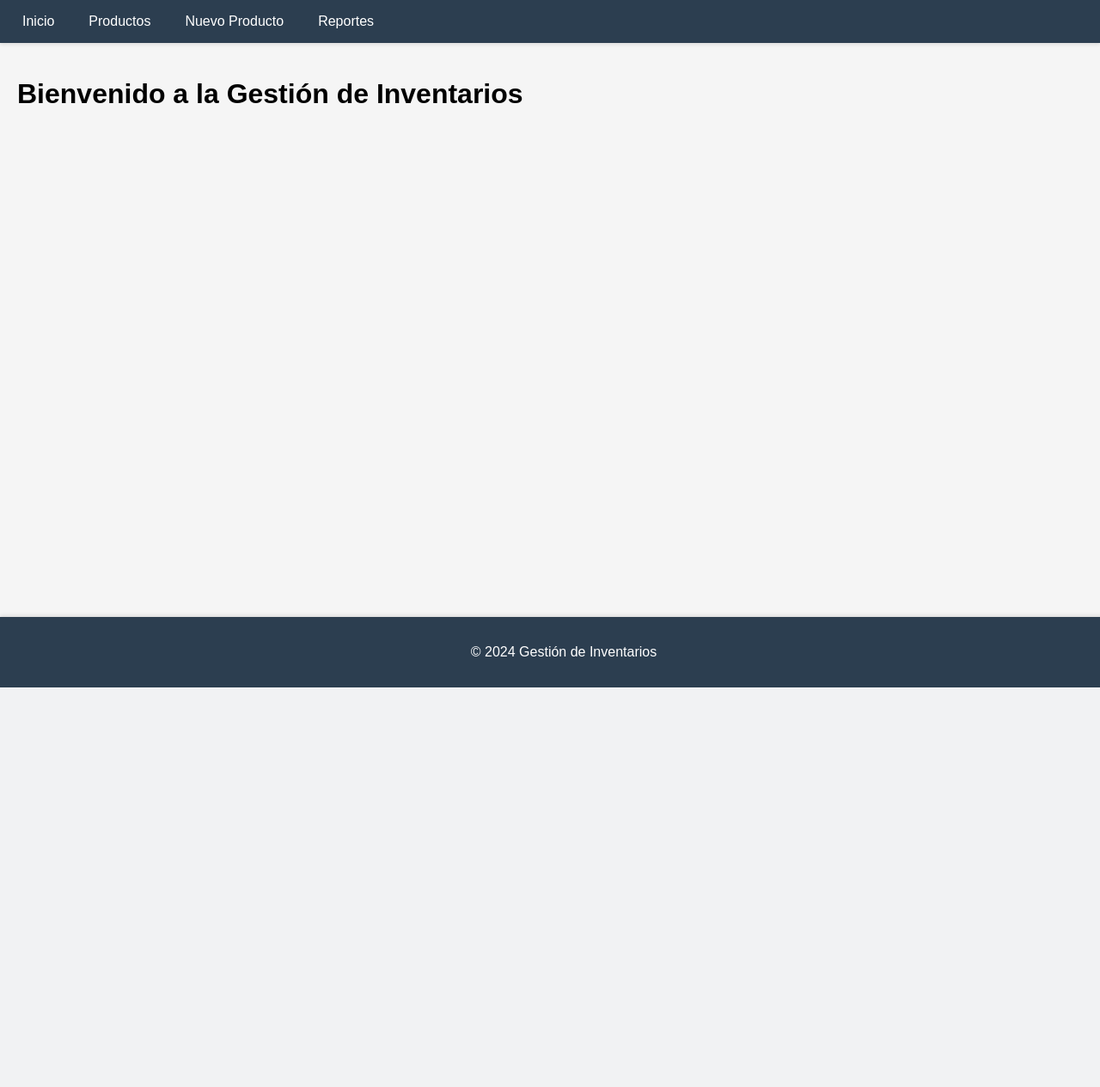
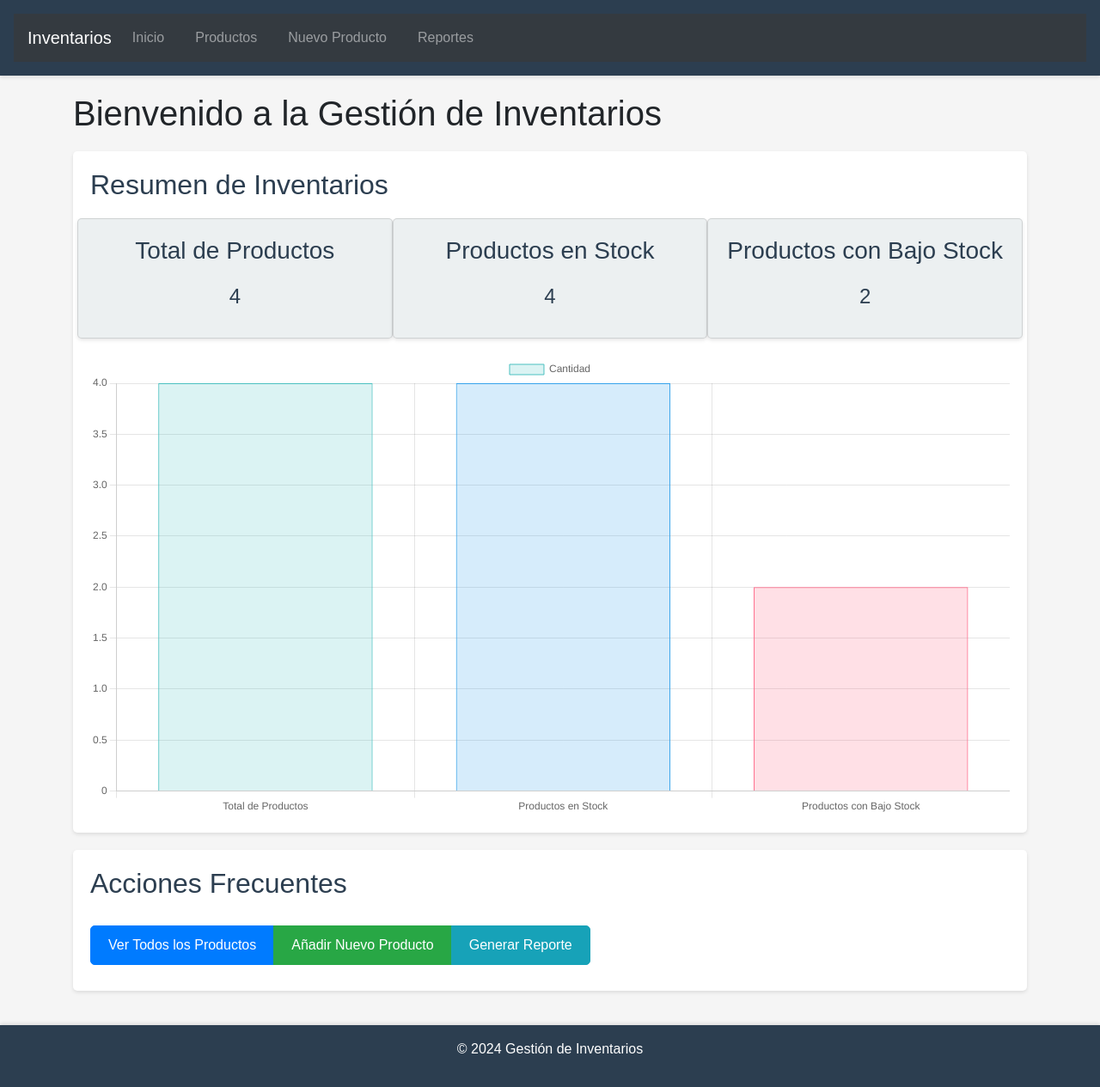
Before and after one commit to AnthoSe/gestion_inventarios, a Flask app: page / in a window 1280 px wide. Shown: the whole page at 86% size. Before the commit the page ends 800 px from the top, so only its background shows below. Run offline with Flask 3, Linux system fonts and the light colour scheme; some libraries are stand-ins or nearby versions.

Commit message:
actualizado

```diff
--- a/routes.py
+++ b/routes.py
@@ -7,7 +7,14 @@ from io import BytesIO
 
 @app.route('/')
 def index():
-    return render_template('index.html')
+    total_productos = Producto.query.count()
+    productos_en_stock = Producto.query.filter(Producto.cantidad > 0).count()
+    productos_bajo_stock = Producto.query.filter(Producto.cantidad <= Producto.min_stock).count()
+    return render_template('index.html',
+                           total_productos=total_productos,
+                           productos_en_stock=productos_en_stock,
+                           productos_bajo_stock=productos_bajo_stock)
+
 
 @app.route('/productos')
 def productos():
--- a/static/css/styles.css
+++ b/static/css/styles.css
@@ -60,42 +60,118 @@ table th {
     color: #2c3e50;
 }
 
+.dashboard {
+    margin-top: 20px;
+}
+
+.info-box, .quick-links {
+    background-color: #ffffff;
+    padding: 20px;
+    border-radius: 5px;
+    box-shadow: 0 2px 4px rgba(0, 0, 0, 0.1);
+    margin-bottom: 20px;
+}
+
+.info-box h2, .quick-links h2 {
+    margin-top: 0;
+    margin-bottom: 20px;
+    color: #2c3e50;
+}
+
+.card-container {
+    display: flex;
+    justify-content: space-around;
+    margin-bottom: 20px;
+}
+
+.card {
+    background-color: #ecf0f1;
+    border-radius: 5px;
+    padding: 20px;
+    width: 30%;
+    text-align: center;
+    box-shadow: 0 2px 4px rgba(0, 0, 0, 0.1);
+}
+
+.card h3 {
+    margin-top: 0;
+    color: #2c3e50;
+}
+
+.card p {
+    font-size: 1.5em;
+    margin: 10px 0;
+    color: #2c3e50;
+}
+
 .btn {
     display: inline-block;
     padding: 10px 20px;
     margin: 10px 0;
-    color: white;
+    color: #ffffff; /* Color de texto blanco */
     text-decoration: none;
     border-radius: 5px;
     transition: background-color 0.3s;
+    text-align: center;
 }
 
 .btn:hover {
     background-color: #2980b9;
+    color: #ffffff; /* Color de texto blanco en hover */
 }
 
 .btn-create {
     background-color: #1abc9c;
+    color: #ffffff; /* Color de texto blanco */
 }
 
 .btn-create:hover {
     background-color: #16a085;
+    color: #ffffff; /* Color de texto blanco en hover */
 }
 
 .btn-edit {
     background-color: #f39c12;
+    color: #ffffff; /* Color de texto blanco */
 }
 
 .btn-edit:hover {
     background-color: #e67e22;
+    color: #ffffff; /* Color de texto blanco en hover */
 }
 
 .btn-delete {
     background-color: #e74c3c;
+    color: #ffffff; /* Color de texto blanco */
 }
 
 .btn-delete:hover {
     background-color: #c0392b;
+    color: #ffffff; /* Color de texto blanco en hover */
+}
+
+
+html, body {
+    height: 100%;
+    margin: 0;
+    padding: 0;
+}
+
+body {
+    display: flex;
+    flex-direction: column;
+}
+
+header {
+    background-color: #2c3e50;
+    color: white;
+    padding: 1rem;
+    box-shadow: 0 2px 4px rgba(0, 0, 0, 0.1);
+}
+
+main {
+    flex: 1;
+    padding: 20px;
 }
 
 footer {
@@ -103,8 +179,5 @@ footer {
     color: white;
     text-align: center;
     padding: 1rem;
-    position: absolute;
-    bottom: 0;
-    width: 100%;
     box-shadow: 0 -2px 4px rgba(0, 0, 0, 0.1);
 }
--- /dev/null
+++ b/static/js/chart.js
@@ -0,0 +1,33 @@
+// static/js/chart.js
+
+document.addEventListener('DOMContentLoaded', (event) => {
+    var ctx = document.getElementById('inventoryChart').getContext('2d');
+    var inventoryChart = new Chart(ctx, {
+        type: 'bar',
+        data: {
+            labels: ['Total de Productos', 'Productos en Stock', 'Productos con Bajo Stock'],
+            datasets: [{
+                label: 'Cantidad',
+                data: [totalProductos, productosEnStock, productosBajoStock],
+                backgroundColor: [
+                    'rgba(75, 192, 192, 0.2)',
+                    'rgba(54, 162, 235, 0.2)',
+                    'rgba(255, 99, 132, 0.2)'
+                ],
+                borderColor: [
+                    'rgba(75, 192, 192, 1)',
+                    'rgba(54, 162, 235, 1)',
+                    'rgba(255, 99, 132, 1)'
+                ],
+                borderWidth: 1
+            }]
+        },
+        options: {
+            scales: {
+                y: {
+                    beginAtZero: true
+                }
+            }
+        }
+    });
+});
--- a/templates/base.html
+++ b/templates/base.html
@@ -4,22 +4,36 @@
     <meta charset="UTF-8">
     <meta name="viewport" content="width=device-width, initial-scale=1.0">
     <title>Gestión de Inventarios</title>
+    <!-- Bootstrap CSS -->
+    <link rel="stylesheet" href="https://stackpath.bootstrapcdn.com/bootstrap/4.5.2/css/bootstrap.min.css">
+    <!-- Chart.js -->
+    <script src="https://cdn.jsdelivr.net/npm/chart.js"></script>
     <link rel="stylesheet" href="{{ url_for('static', filename='css/styles.css') }}">
 </head>
 <body>
     <header>
-        <nav>
-            <ul>
-                <li><a href="{{ url_for('index') }}">Inicio</a></li>
-                <li><a href="{{ url_for('productos') }}">Productos</a></li>
-                <li><a href="{{ url_for('nuevo_producto') }}">Nuevo Producto</a></li>
-                <li><a href="{{ url_for('reportes') }}">Reportes</a></li>
-            </ul>
+        <nav class="navbar navbar-expand-lg navbar-dark bg-dark">
+            <a class="navbar-brand" href="#">Inventarios</a>
+            <div class="collapse navbar-collapse" id="navbarNav">
+                <ul class="navbar-nav">
+                    <li class="nav-item">
+                        <a class="nav-link" href="{{ url_for('index') }}">Inicio</a>
+                    </li>
+                    <li class="nav-item">
+                        <a class="nav-link" href="{{ url_for('productos') }}">Productos</a>
+                    </li>
+                    <li class="nav-item">
+                        <a class="nav-link" href="{{ url_for('nuevo_producto') }}">Nuevo Producto</a>
+                    </li>
+                    <li class="nav-item">
+                        <a class="nav-link" href="{{ url_for('reportes') }}">Reportes</a>
+                    </li>
+                </ul>
+            </div>
         </nav>
     </header>
-    <main>
-        {% block content %}
-        {% endblock %}
+    <main class="container">
+        {% block content %}{% endblock %}
     </main>
     <footer>
         <p>&copy; 2024 Gestión de Inventarios</p>
--- a/templates/index.html
+++ b/templates/index.html
@@ -1,4 +1,40 @@
 {% extends "base.html" %}
+
 {% block content %}
 <h1>Bienvenido a la Gestión de Inventarios</h1>
+<div class="dashboard">
+    <div class="info-box">
+        <h2>Resumen de Inventarios</h2>
+        <div class="card-container row">
+            <div class="card col-md-4">
+                <h3>Total de Productos</h3>
+                <p>{{ total_productos }}</p>
+            </div>
+            <div class="card col-md-4">
+                <h3>Productos en Stock</h3>
+                <p>{{ productos_en_stock }}</p>
+            </div>
+            <div class="card col-md-4">
+                <h3>Productos con Bajo Stock</h3>
+                <p>{{ productos_bajo_stock }}</p>
+            </div>
+        </div>
+        <canvas id="inventoryChart" width="400" height="200"></canvas>
+    </div>
+    <div class="quick-links">
+        <h2>Acciones Frecuentes</h2>
+        <div class="btn-group" role="group">
+            <a href="{{ url_for('productos') }}" class="btn btn-primary">Ver Todos los Productos</a>
+            <a href="{{ url_for('nuevo_producto') }}" class="btn btn-success">Añadir Nuevo Producto</a>
+            <a href="{{ url_for('reportes') }}" class="btn btn-info">Generar Reporte</a>
+        </div>
+    </div>
+</div>
+
+<script>
+    var totalProductos = {{ total_productos }};
+    var productosEnStock = {{ productos_en_stock }};
+    var productosBajoStock = {{ productos_bajo_stock }};
+</script>
+<script src="{{ url_for('static', filename='js/chart.js') }}"></script>
 {% endblock %}
--- a/templates/reportes.html
+++ b/templates/reportes.html
@@ -24,6 +24,6 @@
         {% endfor %}
     </tbody>
 </table>
-<a href="{{ url_for('download_report', file_type='pdf') }}" class="btn">Descargar PDF</a>
-<a href="{{ url_for('download_report', file_type='excel') }}" class="btn">Descargar Excel</a>
+<a href="{{ url_for('download_report', file_type='pdf') }}" class="btn btn-create">Descargar PDF</a>
+<a href="{{ url_for('download_report', file_type='excel') }}" class="btn btn-create">Descargar Excel</a>
 {% endblock %}
```
Also changed, not shown: inventory.db.
